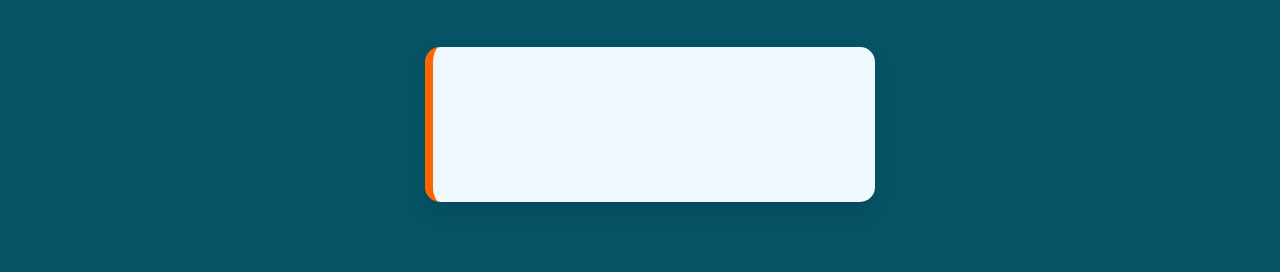
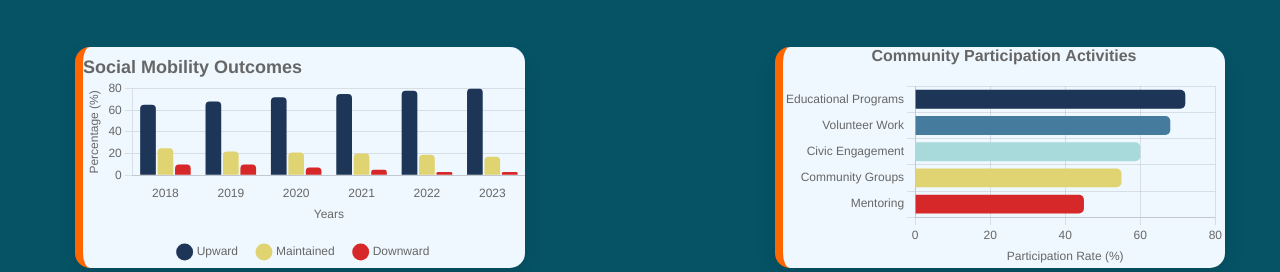
Before and after one commit to tala-hammad/web-project1, a website: page public/Social.html in a window 1280 px wide. Shown: the part 680-952 px from the top of the page. Drawn offline with nearby package versions, Linux system fonts and the light colour scheme.

Commit message:
Update Social.html

```diff
--- a/public/Social.html
+++ b/public/Social.html
@@ -5,7 +5,7 @@
     <meta name="viewport" content="width=device-width, initial-scale=1.0">
     <title>Social page</title>
       <link rel="stylesheet" href="Social.css">
-
+    <script src="https://cdn.jsdelivr.net/npm/chart.js@4.5.0"></script>
 </head>
 <body>
      <div class="container">
```
